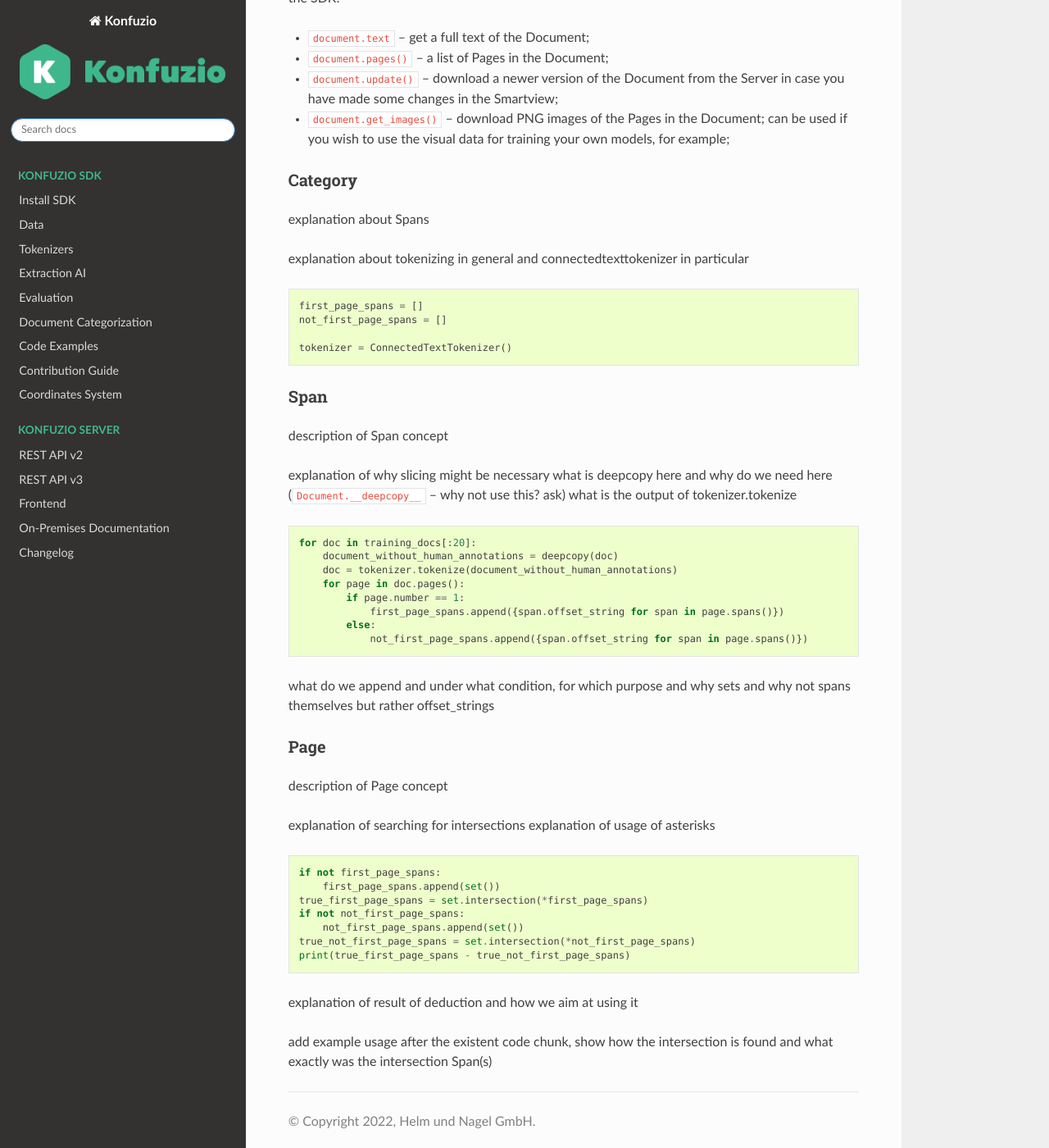
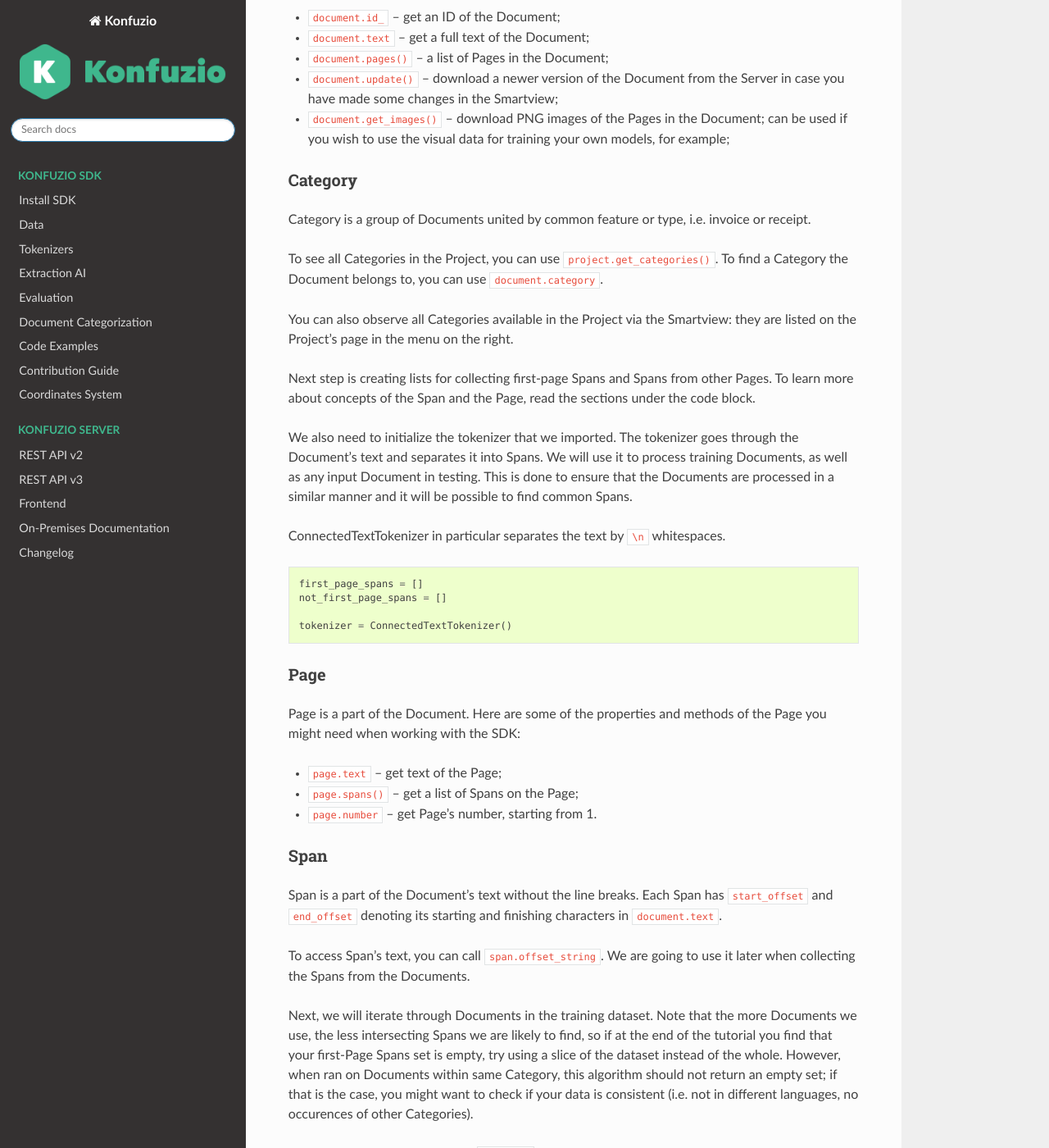
Before and after one commit to konfuzio-ai/konfuzio-sdk, a Sphinx documentation site: the page built from docs/sdk/file_splitting.md, in a window 1280 px wide and 1400 px high, scrolled down 2820 px. Shown: the whole window at 82% size. Built offline with Sphinx 7.4.7 and the Read the Docs theme 2.0.0, drawn with Linux system fonts in a browser that asks for light colours; some of the changed text lies outside the part shown.

Commit message:
updated a step-by-step guide to the file splitting (WIP)

````diff
--- a/docs/sdk/file_splitting.md
+++ b/docs/sdk/file_splitting.md
@@ -34,6 +34,7 @@
 # add actual example of using the logic
 ```
 
+
 ### Intro
 
 Not all PDFs that we process are always neatly scanned and organized. Sometimes we can have more than one actual Document in a single file; such files need to be properly processed and split into several independent Documents.
@@ -42,9 +43,7 @@
 
 ### Quick explanation
 
-`revisit the explanation for tokenize`
-
-First step for implemention is "training": we tokenize the Document (meaning that we split its text into the parts) gather Spans – the parts of the text in the Page (we'll cover these concepts later) – each of which is present on every first Page of each Documents in the training data.
+First step for implemention is "training": we tokenize the Document (meaning that we split its text into parts, more specifically to this tutorial – into strings without line breaks) and gather Spans – the parts of the text in the Page (we'll cover these concepts later) – each of which is present on every first Page of each Documents in the training data.
 
 Then, for every input Document's Page, we determine if it's first or not by going through its Spans and comparing them to the set of Spans collected in the first step. If we have at least one Span of intersection between the current Page and the Spans from the first step, we believe it is the first Page.
 
@@ -75,6 +74,7 @@
 - `project.get_category_by_id(YOUR_CATEGORY_ID).documents()` – Documents filtered by a Category of your choice;
 - `project.get_document_by_id(YOUR_DOCUMENT_ID)` – access a particular Document from the Project if you know its ID.
 
+
 After initializing the Project, we filter the Documents that will be used for the "training" described [above](#Intro).
 ```
 training_docs = project.get_category_by_id(771).documents()
@@ -91,17 +91,27 @@
 The Documents can also be accessed via the Smartview, with URL typically looking like https://app.konfuzio.com/projects/PROJECT_ID/docs/DOCUMENT_ID/bbox-annotations/.
 
 Here are some of the properties and methods of the Document you might need when working with the SDK:
+- `document.id_` – get an ID of the Document;
 - `document.text` – get a full text of the Document;
 - `document.pages()` – a list of Pages in the Document;
 - `document.update()` – download a newer version of the Document from the Server in case you have made some changes in the Smartview;
 - `document.get_images()` – download PNG images of the Pages in the Document; can be used if you wish to use the visual data for training your own models, for example;
 
+
 #### Category
+Category is a group of Documents united by common feature or type, i.e. invoice or receipt.
+
+To see all Categories in the Project, you can use `project.get_categories()`.
+To find a Category the Document belongs to, you can use `document.category`.
+
+You can also observe all Categories available in the Project via the Smartview: they are listed on the Project's page in the menu on the right.
 
 
-explanation about Spans
+Next step is creating lists for collecting first-page Spans and Spans from other Pages.  To learn more about concepts of the Span and the Page, read the sections under the code block.
 
-explanation about tokenizing in general and connectedtexttokenizer in particular
+We also need to initialize the tokenizer that we imported. The tokenizer goes through the Document's text and separates it into Spans. We will use it to process training Documents, as well as any input Document in testing. This is done to ensure that the Documents are processed in a similar manner and it will be possible to find common Spans.
+
+ConnectedTextTokenizer in particular separates the text by `\n`  whitespaces.
 ```
 first_page_spans = []
 not_first_page_spans = []
@@ -109,13 +119,24 @@
 tokenizer = ConnectedTextTokenizer()
 ```
 
+#### Page
+Page is a part of the Document. Here are some of the properties and methods of the Page you might need when working with the SDK:
+- `page.text` – get text of the Page;
+- `page.spans()` – get a list of Spans on the Page;
+- `page.number` – get Page's number, starting from 1.
+
+
 #### Span
+Span is a part of the Document's text without the line breaks. Each Span has `start_offset` and `end_offset` denoting its starting and finishing characters in `document.text`.
 
-description of Span concept
+To access Span's text, you can call `span.offset_string`. We are going to use it later when collecting the Spans from the Documents.
 
-explanation of why slicing might be necessary
-what is deepcopy here and why do we need here (`Document.__deepcopy__` – why not use this? ask)
-what is the output of tokenizer.tokenize
+
+Next, we will iterate through Documents in the training dataset. Note that the more Documents we use, the less intersecting Spans we are likely to find, so if at the end of the tutorial you find that your first-Page Spans set is empty, try using a slice of the dataset instead of the whole. However, when ran on Documents within same Category, this algorithm should not return an empty set; if that is the case, you might want to check if your data is consistent (i.e. not in different languages, no occurences of other Categories).
+
+For each Document, we create a `deepcopy` .  Deepcopied object is identical to the one being copied but it is not referencing the original one or pointing towards it, unlike when simple `copy`  or variable reassignment is used. Deepcopied Document does not have Annotations (read about them under the code block).
+
+Then, we run tokenizer on the deepcopied Document, which creates a set of Spans for it, and iterate through the Document's Pages.
 ```
 for doc in training_docs[:20]:
     document_without_human_annotations = deepcopy(doc)
@@ -126,14 +147,22 @@
         else:
             not_first_page_spans.append({span.offset_string for span in page.spans()})
 ```
-what do we append and under what condition, for which purpose and why sets and why not spans themselves but rather offset_strings
+If the Page is first, we append a set of its Span offset strings to `first_page_spans`; if it is not first, a set of its Span offset strings is appended to `not_first_page_spans`. We use offset_springs and not Spans themselves because while a same string can occur on different Pages, it might not necessarily be in the same position (with same start_offset and end_offset) and thus would not be counted as similar when compared to the Spans of an input Document.
 
-#### Page
 
-description of Page concept
+#### Annotation
+Annotation is a combination of Spans that has a certain Label  (i.e. Issue_Date, Auszahlungsbetrag) assigned to it. They typically denote a certain type of entity that is found in the text. Annotations can be predicted by AI or human-added.
 
-explanation of searching for intersections
-explanation of usage of asterisks
+Like Spans, Annotations also have `start_offset` and `end_offset` denoting the starting and the ending characters. To access the text under the Annotation, call `annotation.offset_string`.
+
+To see the Annotation in the Smartview, you can call `annotation.get_link()` and open the returned URL.
+
+
+After gathering all Span sets into two lists, we need to search for the Spans unique to the first Pages only. For that, we append an empty set to both of the lists (in case any of them are empty) and then apply `set.intersection` to both them.
+
+We use an asterisk before the list because we pass the sets in it as `args` – in other words, as multiple arguments, because we need to search for intersections between all of the sets.
+
+After finding the intersections, we deduct Spans of non-first Pages from Spans of first Pages, thus obtaining a set of Spans that only appear at first Pages.
 ```
 if not first_page_spans:
     first_page_spans.append(set())
@@ -141,8 +170,9 @@
 if not not_first_page_spans:
     not_first_page_spans.append(set())
 true_not_first_page_spans = set.intersection(*not_first_page_spans)
-print(true_first_page_spans - true_not_first_page_spans)
+true_first_page_spans = true_first_page_spans - true_not_first_page_spans
 ```
-explanation of result of deduction and how we aim at using it
+So, it is safe to assume that if a Page has at least one Span from the resulting set, it is a first
+Page.
 
 add example usage after the existent code chunk, show how the intersection is found and what exactly was the intersection Span(s)
````
